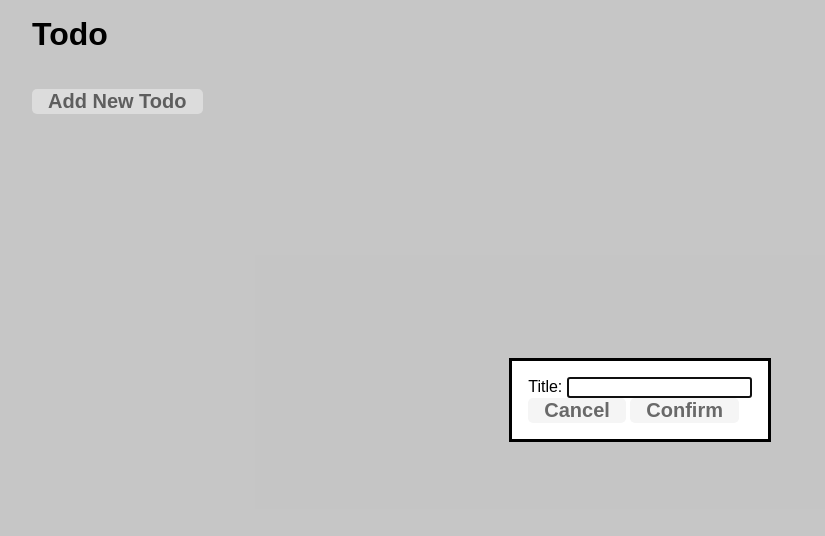
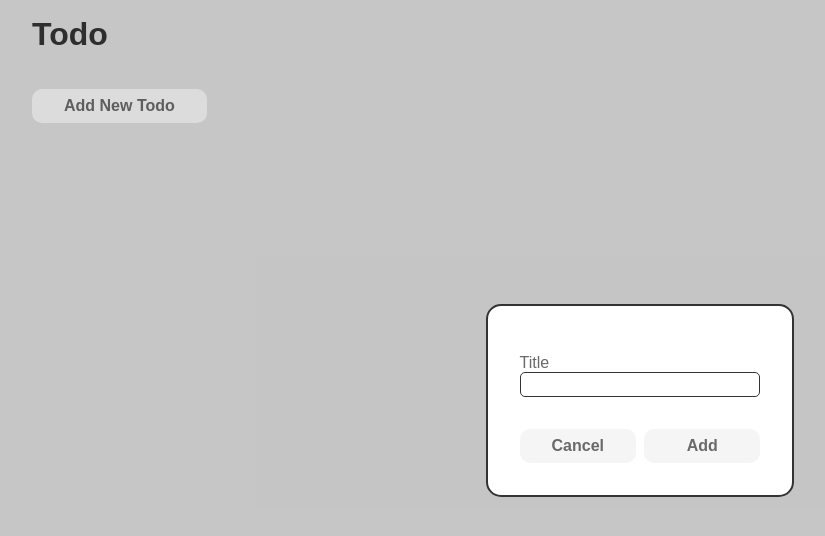
Before and after one commit to c-auri/todo, a website built with webpack: page src/index.html in a window 1280 px wide. Both pictures are taken after a click on the button "Add New Todo". Shown: the whole page, without its empty margins (0-825 px from the left). Built offline with nearby package versions, Linux system fonts and the light colour scheme.

Commit message:
Update styles

```diff
--- a/src/index.html
+++ b/src/index.html
@@ -8,7 +8,7 @@
 </head>
 <body>
     <header>
-        <h1><%= htmlWebpackPlugin.options.title %></h1>
+        <h1 class="page-title"><%= htmlWebpackPlugin.options.title %></h1>
     </header>
     <main>
     </main>
--- a/src/styles/abstracts.scss
+++ b/src/styles/abstracts.scss
@@ -1,5 +1,6 @@
 :root {
     --clr-black: black;
+    --clr-almost-black: #333;
     --clr-dark-gray: dimgray;
     --clr-medium-gray: gray;
     --clr-light-gray: gainsboro;
--- a/src/styles/components.scss
+++ b/src/styles/components.scss
@@ -1,13 +1,27 @@
+dialog {
+    padding: 3rem 2rem 2rem 2rem;
+    border: 2px solid var(--clr-almost-black);
+    border-radius: 15px;
+}
+
 .button {
     border: 0;
-    border-radius: 5px;
-    padding-inline: 1rem;
+    border-radius: 10px;
+    padding: .5rem 2rem;
     font-weight: bold;
-    font-size: 1.25rem;
+    font-size: 1rem;
     color: var(--clr-dark-gray);
     background-color: var(--clr-almost-white);
 
     &:hover {
         cursor: pointer;
     }
+
+    &--todo-controls {
+        border-radius: 5px;
+        padding: 0;
+        aspect-ratio: 1;
+        height: 100%;
+        line-height: 100%;
+    }
 }
--- a/src/styles/main.scss
+++ b/src/styles/main.scss
@@ -14,6 +14,10 @@ main {
     padding: 1rem 2rem;
 }
 
+h1 {
+    color: var(--clr-almost-black);
+}
+
 main {
     max-width: 600px;
     display: flex;
--- a/src/views/TodoInput.scss
+++ b/src/views/TodoInput.scss
@@ -1,6 +1,40 @@
-#new-todo-title {
-    border: none;
-    border-radius: 5px;
-    padding: .25rem .75rem;
-    background-color: var(--clr-almost-white);
+.new-todo {
+    border-radius: 10px;
+    display: flex;
+    flex-direction: column;
+    gap: 2rem;
+
+    &__inputs {
+        display: flex;
+        flex-direction: column;
+        gap: 1rem;
+    }
+
+    &__buttons {
+        display: grid;
+        grid-template-columns: 1fr 1fr;
+        gap: .5rem;
+    }
+
+    &__label {
+        display: flex;
+        flex-direction: column;
+        font-size: 1rem;
+        color: var(--clr-dark-gray);
+
+        &:focus {
+            color: var(--clr-almost-black);
+        }
+    }
+
+    &__input {
+        padding: .25rem;
+        border: 1px solid var(--clr-dark-gray);
+        border-radius: 5px;
+        outline: none;
+
+        &:focus {
+            border-color: var(--clr-almost-black);
+        }
+    }
 }
--- a/src/views/TodoInput.ts
+++ b/src/views/TodoInput.ts
@@ -8,14 +8,16 @@ export function createTodoInput() {
     const dialog = document.createElement('dialog')
 
     dialog.innerHTML = `
-        <form method='dialog' class='new-todo__dialog'>
-            <label>
-                Title:
-                <input type='text' class='new-todo__input' id='new-todo__title'></input>
-            </label>
+        <form method='dialog' class='new-todo'>
+            <div class='new-todo__inputs'>
+                <label class='new-todo__label'>
+                    Title
+                    <input type='text' class='new-todo__input' id='new-todo__title'></input>
+                </label>
+            </div>
             <div class='new-todo__buttons'>
                 <button class="button" value='cancel'>Cancel</button>
-                <button class="button" id='new-todo__confirm-btn' value=''>Confirm</button>
+                <button class="button" id='new-todo__confirm-btn' value=''>Add</button>
             </div>
         </form>
     `
@@ -34,6 +36,7 @@ export function createTodoInput() {
     const newButton = document.createElement('button')
     newButton.id = 'new-todo__btn'
     newButton.classList.add('button')
+    newButton.classList.add('button--new')
     newButton.innerHTML = 'Add New Todo'
     newButton.addEventListener('click', () => dialog.showModal())
 
--- a/src/views/TodoList.ts
+++ b/src/views/TodoList.ts
@@ -34,6 +34,7 @@ function renderTodo(todo : Todo) {
 
     const deleteButton = document.createElement('button')
     deleteButton.classList.add('button')
+    deleteButton.classList.add('button--todo-controls')
     deleteButton.innerHTML = "x"
     deleteButton.addEventListener('click', () => removeTodo(todo))
 
```
